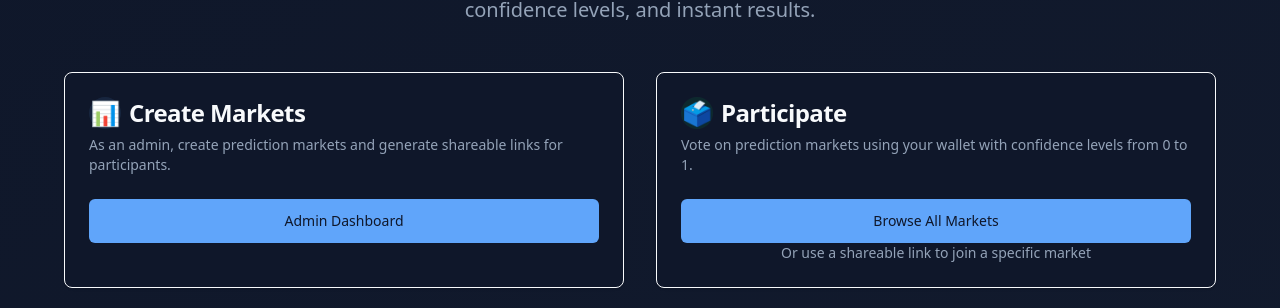
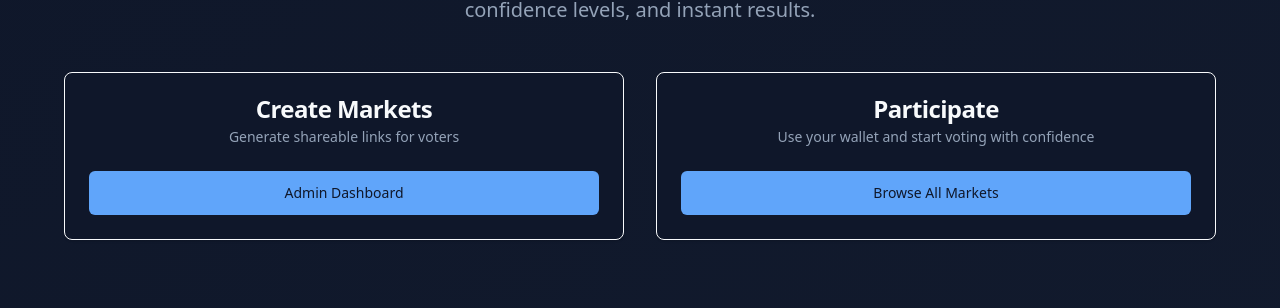
Before and after one commit to mohulshukla/lxvm-frontend, a Next.js app: page / in a window 1280 px wide. Shown: the part 282-590 px from the top of the page. Built offline with nearby package versions, Linux system fonts and the light colour scheme; no server answers; what wagmi would draw is missing.

Commit message:
more ui landing page updates

```diff
--- a/src/app/page.tsx
+++ b/src/app/page.tsx
@@ -26,15 +26,15 @@ export default function Home() {
 
         <div className="grid md:grid-cols-2 gap-8 max-w-6xl mx-auto mb-16">
           <Card className="hover:shadow-lg transition-shadow">
-            <CardHeader>
-              <CardTitle className="flex items-center gap-2">
-                <div className="w-8 h-8 bg-primary/10 rounded-full flex items-center justify-center">
+            <CardHeader className="text-center">
+              <CardTitle className="flex items-center justify-center gap-2">
+                {/* <div className="w-8 h-8 bg-primary/10 rounded-full flex items-center justify-center">
                   <span className="text-primary font-bold">📊</span>
-                </div>
+                </div> */}
                 Create Markets
               </CardTitle>
-              <CardDescription>
-                As an admin, create prediction markets and generate shareable links for participants.
+              <CardDescription className="text-center">
+                Generate shareable links for voters
               </CardDescription>
             </CardHeader>
             <CardContent>
@@ -47,15 +47,15 @@ export default function Home() {
           </Card>
 
           <Card className="hover:shadow-lg transition-shadow">
-            <CardHeader>
-              <CardTitle className="flex items-center gap-2">
-                <div className="w-8 h-8 bg-green-500/10 rounded-full flex items-center justify-center">
+            <CardHeader className="text-center">
+              <CardTitle className="flex items-center justify-center gap-2">
+                {/* <div className="w-8 h-8 bg-green-500/10 rounded-full flex items-center justify-center">
                   <span className="text-green-600 font-bold">🗳️</span>
-                </div>
+                </div> */}
                 Participate
               </CardTitle>
-              <CardDescription>
-                Vote on prediction markets using your wallet with confidence levels from 0 to 1.
+              <CardDescription className="text-center">
+                Use your wallet and start voting with confidence
               </CardDescription>
             </CardHeader>
             <CardContent className="space-y-4">
@@ -64,9 +64,9 @@ export default function Home() {
                   Browse All Markets
                 </Button>
               </Link>
-              <p className="text-center text-sm text-muted-foreground">
+              {/* <p className="text-center text-sm text-muted-foreground">
                 Or use a shareable link to join a specific market
-              </p>
+              </p> */}
             </CardContent>
           </Card>
         </div>
```
